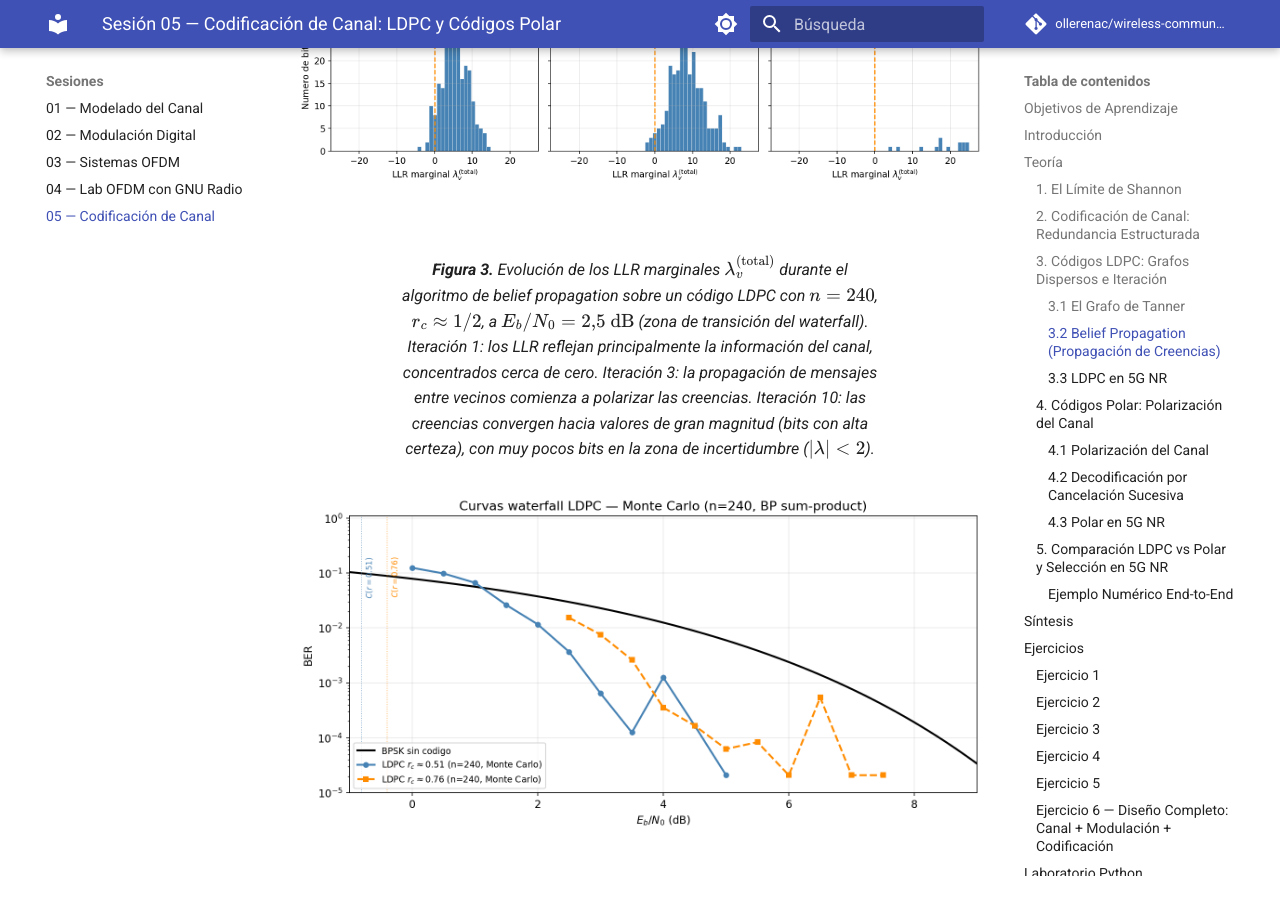
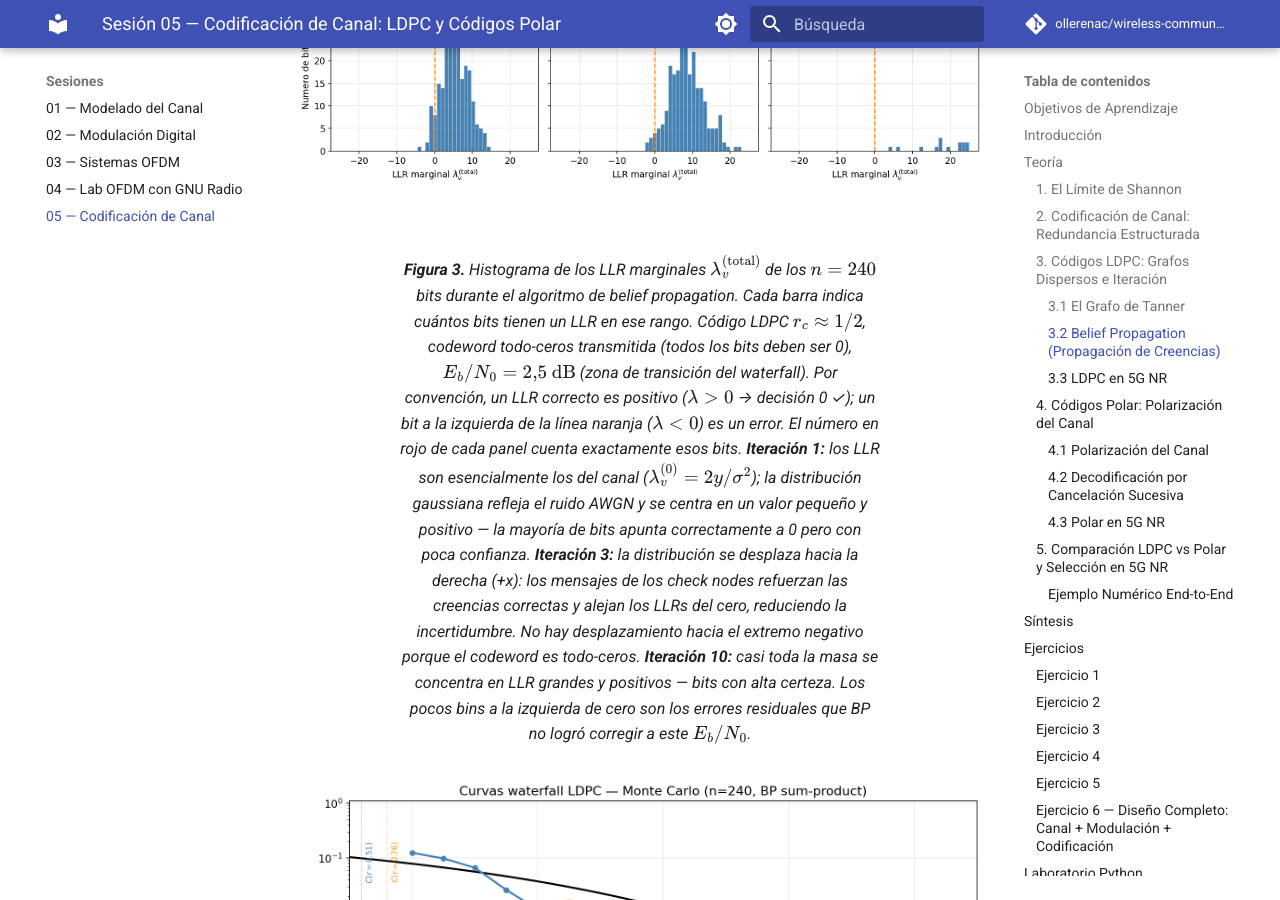
Before and after one commit to ollerenac/wireless-communication-systems, an MkDocs documentation site: the page built from docs/sessions/05-channel-coding/index.md, in a window 1280 px wide and 900 px high, scrolled down 7850 px. Built offline with MkDocs 1.6.1 and Material for MkDocs 9.7.7, drawn with Linux system fonts in a browser that asks for light colours; comment, search, counter and statistics services are not loaded.

Commit message:
fix(05): rewrite Figure 3 caption — clarify histogram, all-zeros convention, LLR direction
Explain that each bar = number of bits with LLR in that range; introduce the all-zeros
codeword convention so the reader understands why correct LLRs are positive and errors
are bits to the left of the orange threshold line. Correct the description of iteration 3:
the distribution shifts toward +x (not both extremes) because no bit in the codeword is 1.
Clarify that the red error count is exact (computed by code) while visual bar-counting
undercounts the very short bins at negative LLR values.

Co-Authored-By: Claude Sonnet 4.6 <noreply@anthropic.com>

```diff
--- a/docs/sessions/05-channel-coding/index.md
+++ b/docs/sessions/05-channel-coding/index.md
@@ -270,8 +270,10 @@ El algoritmo itera hasta que $\mathbf{H}\,\hat{\mathbf{c}} = \mathbf{0}$ (codewo
 <figure markdown="span">
   ![Evolución de LLR en belief propagation](figures/bp-messages.png)
   <!-- generada por celda 7c de lab.ipynb -->
-  <figcaption markdown="1">**Figura 3.** Evolución de los LLR marginales $\lambda_v^{(\text{total})}$ durante el algoritmo de belief propagation sobre un código LDPC con $n=240$, $r_c\approx1/2$, a $E_b/N_0=2{,}5\ \text{dB}$ (zona de transición del waterfall).
-  Iteración 1: los LLR reflejan principalmente la información del canal, concentrados cerca de cero. Iteración 3: la propagación de mensajes entre vecinos comienza a polarizar las creencias. Iteración 10: las creencias convergen hacia valores de gran magnitud (bits con alta certeza), con muy pocos bits en la zona de incertidumbre ($|\lambda|<2$).
+  <figcaption markdown="1">**Figura 3.** Histograma de los LLR marginales $\lambda_v^{(\text{total})}$ de los $n=240$ bits durante el algoritmo de belief propagation. Cada barra indica cuántos bits tienen un LLR en ese rango. Código LDPC $r_c\approx1/2$, codeword todo-ceros transmitida (todos los bits deben ser 0), $E_b/N_0=2{,}5\ \text{dB}$ (zona de transición del waterfall). Por convención, un LLR correcto es positivo ($\lambda > 0$ → decisión 0 ✓); un bit a la izquierda de la línea naranja ($\lambda < 0$) es un error. El número en rojo de cada panel cuenta exactamente esos bits.
+  **Iteración 1:** los LLR son esencialmente los del canal ($\lambda_v^{(0)} = 2y/\sigma^2$); la distribución gaussiana refleja el ruido AWGN y se centra en un valor pequeño y positivo — la mayoría de bits apunta correctamente a 0 pero con poca confianza.
+  **Iteración 3:** la distribución se desplaza hacia la derecha (+x): los mensajes de los check nodes refuerzan las creencias correctas y alejan los LLRs del cero, reduciendo la incertidumbre. No hay desplazamiento hacia el extremo negativo porque el codeword es todo-ceros.
+  **Iteración 10:** casi toda la masa se concentra en LLR grandes y positivos — bits con alta certeza. Los pocos bins a la izquierda de cero son los errores residuales que BP no logró corregir a este $E_b/N_0$.
   </figcaption>
 </figure>
 
```
